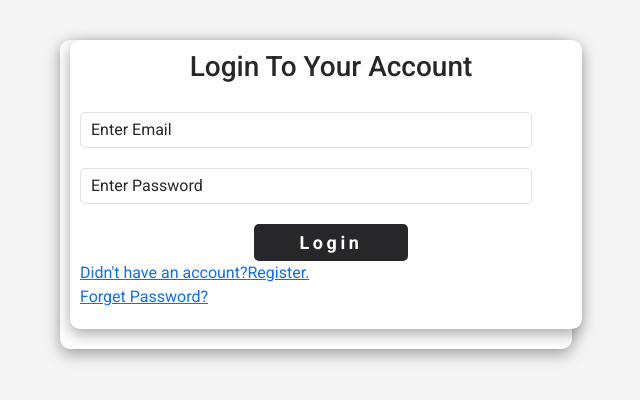
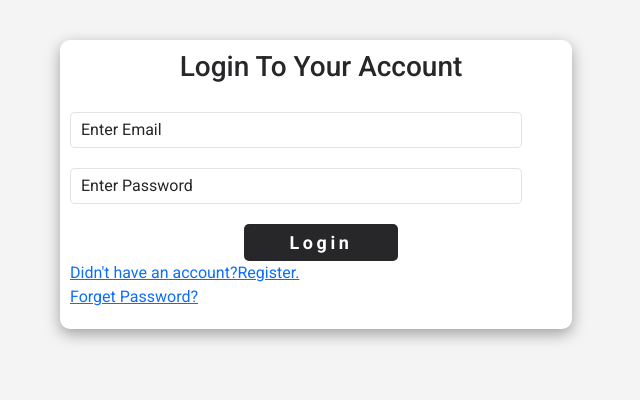
Before and after one commit to Huzaifa-Habib/Twitter-copy, a React (Create React App) app in the folder product/: page / in a window 1280 px wide. Shown: the top 400 px of the page, without its empty margins (324-964 px from the left). Built offline with nearby package versions, Linux system fonts and the light colour scheme; no server answers.

Commit message:
updated commit

```diff
--- a/product/src/components/forget-pass/forget.jsx
+++ b/product/src/components/forget-pass/forget.jsx
@@ -53,6 +53,7 @@ function ForgetPass() {
 
         .then((response) => {
           console.log(response.data.message);
+          navigate("/")
 
         }, (error) => {
           console.log(error);
--- a/product/src/components/login/login.jsx
+++ b/product/src/components/login/login.jsx
@@ -74,7 +74,7 @@ function Login() {
 
     return (
 
-        <div className='main-div'>
+        <div className='mainn-div'>
           <div className="alerts-div" id="alert">
             <div className="error-div">
               <p id="error"></p>
```
